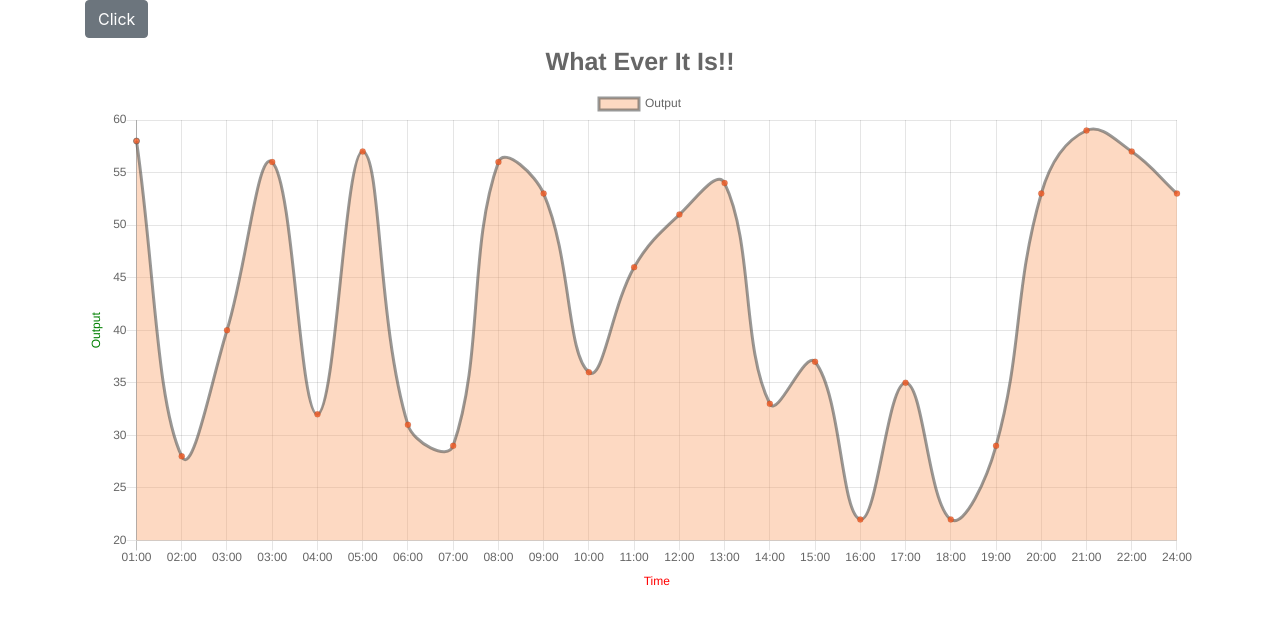
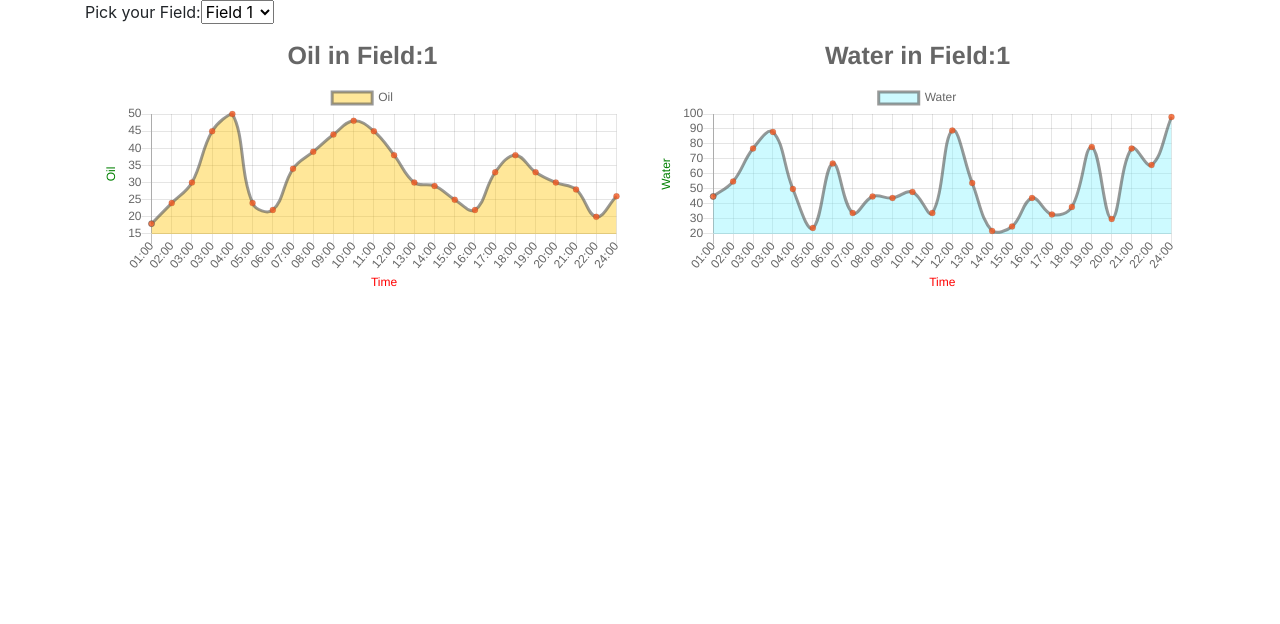
Before and after one commit to sidsb/ongc, a React (Create React App) app: page / in a window 1280 px wide. Shown: the top 624 px of the page. Built offline with nearby package versions, Linux system fonts and the light colour scheme.

Commit message:
added two fields in a parent component and data changes by dropdown

```diff
--- a/package.json
+++ b/package.json
@@ -9,6 +9,7 @@
     "axios": "^0.19.2",
     "bootstrap": "^4.5.0",
     "chart.js": "^2.9.3",
+    "popper.js": "^1.16.1",
     "react": "^16.13.1",
     "react-bootstrap": "^1.0.1",
     "react-chartjs-2": "^2.9.0",
--- a/src/App.js
+++ b/src/App.js
@@ -1,6 +1,6 @@
 import React, { Component } from 'react';
 import './App.css';
-import Chart from './components/chart2';
+import Main from './components/MainComponent';
 import 'bootstrap/dist/css/bootstrap.min.css';
 
 class App extends Component {
@@ -16,7 +16,7 @@ class App extends Component {
 
   render() {
     return (
-      <Chart />
+      <Main />
     );
   }
 }
--- /dev/null
+++ b/src/components/MainComponent.js
@@ -0,0 +1,31 @@
+import React, { Component } from 'react';
+import Chart from './chart';
+
+export default class Main extends React.Component {
+    constructor(props) {
+        super(props);
+        this.state = { value: '0' };
+
+        this.handleChange = this.handleChange.bind(this);
+    }
+
+    handleChange(event) {
+        this.setState({ value: event.target.value });
+    }
+    render() {
+        return (
+            <div className="container">
+                <form>
+                    <label>
+                        Pick your Field:
+                        <select className="dropdown" value={this.state.value} onChange={this.handleChange}>
+                            <option value="0">Field 1</option>
+                            <option value="1">Field 2</option>
+                        </select>
+                    </label>
+                </form>
+                <Chart field={this.state.value} />
+            </div>
+        );
+    }
+}
--- a/src/components/chart.js
+++ b/src/components/chart.js
@@ -1,65 +1,45 @@
-import React, { Component } from 'react';
-import { Bar, Line, Pie } from 'react-chartjs-2';
-import 'bootstrap/dist/css/bootstrap.min.css';
-import '../index.css';
+import React, { Component } from 'react'
+import { Line } from 'react-chartjs-2';
 import db from '../data.json';
-import { Button } from 'reactstrap';
 
 export class Chart extends Component {
 
     constructor(props) {
         super(props)
         this.state = {
-            data: {
-                labels: db.labels,
-                datasets: [
-                    {
-                        label: "Output",
-                        backgroundColor: 'rgba(249, 161, 104 ,0.4)',
-                        borderColor: [
-                            'rgba(85, 85, 84 , 0.6)',
-                        ],
-                        pointBackgroundColor: 'rgba(244, 89, 33,0.8)',
-                        pointHoverBackgroundColor: 'rgba(241, 251, 25,0.9)',
-                        pointHoverRadius: '5',
-                        data: db.data
-                    }
-                ]
-            },
-
-        }
-        this.handleClick = this.handleClick.bind(this);
-    }
-
-
-    handleClick() {
-        let ndata = [];
-        for (let i = 1; i <= 24; ++i) {
-            let val = Math.floor(Math.random() * (60 - 20)) + 20;
-            ndata.push(val.toString(10));
-        }
-        console.log(ndata);
-
-
-
+        };
     }
 
 
     render() {
 
+        console.log(this.props.field);
+
+
         return (
-            <div className="container">
+            <div key={this.props.field} className="container">
                 <div className="row">
-                    <div className="col">
-
-                        <Button color="primary" onClick={this.handleClick}>Change Data</Button>
-                        <Line
-                            data={this.state.data}
+                    <div className="col-12 col-md-6">
+                        <Line data={{
+                            labels: db[parseInt(this.props.field)].labels,
+                            datasets: [{
+                                label: 'Oil',
+                                backgroundColor: 'rgba(255, 195, 0 ,0.4)',
+                                borderColor: [
+                                    'rgba(85, 85, 84 , 0.6)',
+                                ],
+                                pointBackgroundColor: 'rgba(244, 89, 33,0.8)',
+                                pointHoverBackgroundColor: 'rgba(241, 251, 25,0.9)',
+                                pointHoverRadius: '5',
+                                data: db[parseInt(this.props.field)].oil
+                            }
+                            ]
+                        }}
                             options={{
                                 responsive: true,
                                 title: {
                                     display: true,
-                                    text: "What Ever It Is!!",
+                                    text: "Oil in Field:" + (parseInt(this.props.field) + 1),
                                     fontSize: 25
                                 },
                                 scales: {
@@ -73,19 +53,61 @@ export class Chart extends Component {
                                     yAxes: [{
                                         scaleLabel: {
                                             display: true,
-                                            labelString: "Output",
+                                            labelString: "Oil",
                                             fontColor: "green"
                                         }
                                     }]
                                 },
-
+                            }}
+                        />
+                    </div>
+                    <div className="col-12 col-md-6">
+                        <Line data={{
+                            labels: db[parseInt(this.props.field)].labels,
+                            datasets: [{
+                                label: 'Water',
+                                backgroundColor: 'rgba(131, 243, 254 ,0.4)',
+                                borderColor: [
+                                    'rgba(85, 85, 84 , 0.6)',
+                                ],
+                                pointBackgroundColor: 'rgba(244, 89, 33,0.8)',
+                                pointHoverBackgroundColor: 'rgba(241, 251, 25,0.9)',
+                                pointHoverRadius: '5',
+                                data: db[parseInt(this.props.field)].water
+                            }
+                            ]
+                        }}
+                            options={{
+                                responsive: true,
+                                title: {
+                                    display: true,
+                                    text: "Water in Field:" + (parseInt(this.props.field) + 1),
+                                    fontSize: 25
+                                },
+                                scales: {
+                                    xAxes: [{
+                                        scaleLabel: {
+                                            display: true,
+                                            labelString: "Time",
+                                            fontColor: "red"
+                                        }
+                                    }],
+                                    yAxes: [{
+                                        scaleLabel: {
+                                            display: true,
+                                            labelString: "Water",
+                                            fontColor: "green"
+                                        }
+                                    }]
+                                },
                             }}
                         />
                     </div>
                 </div>
-            </div>
-        )
+            </div >
+        );
     }
 }
 
-export default Chart;
+
+export default Chart
--- a/src/components/chart2.js
+++ b/src/components/chart2.js
@@ -14,7 +14,7 @@ export default function Chart() {
             ndata.push(val.toString(10));
         }
         setChartData({
-            labels: db.labels,
+            labels: db[0].labels,
             datasets: [{
                 label: 'Output',
                 backgroundColor: 'rgba(249, 161, 104 ,0.4)',
@@ -24,7 +24,7 @@ export default function Chart() {
                 pointBackgroundColor: 'rgba(244, 89, 33,0.8)',
                 pointHoverBackgroundColor: 'rgba(241, 251, 25,0.9)',
                 pointHoverRadius: '5',
-                data: ndata
+                data: db[0].oil
             }
             ]
         })
--- a/src/data.json
+++ b/src/data.json
@@ -1,12 +1,35 @@
+[{
+        "labels": ["01:00", "02:00", "03:00", "03:00", "04:00", "05:00",
+            "06:00", "07:00", "08:00", "09:00", "10:00", "11:00",
+            "12:00", "13:00", "14:00", "15:00", "16:00", "17:00",
+            "18:00", "19:00", "20:00", "21:00", "22:00", "24:00"
+        ],
+        "oil": ["18", "24", "30", "45", "50", "24",
+            "22", "34", "39", "44", "48", "45",
+            "38", "30", "29", "25", "22", "33",
+            "38", "33", "30", "28", "20", "26"
+        ],
+        "water": ["45", "55", "77", "88", "50", "24",
+            "67", "34", "45", "44", "48", "34",
+            "89", "54", "22", "25", "44", "33",
+            "38", "78", "30", "77", "66", "98"
+        ]
+    },
     {
         "labels": ["01:00", "02:00", "03:00", "03:00", "04:00", "05:00",
             "06:00", "07:00", "08:00", "09:00", "10:00", "11:00",
             "12:00", "13:00", "14:00", "15:00", "16:00", "17:00",
             "18:00", "19:00", "20:00", "21:00", "22:00", "24:00"
         ],
-    "data": ["18", "24", "30", "45", "50", "24",
-        "22", "34", "39", "44", "48", "45",
-        "38", "30", "29", "25", "22", "33",
-        "38", "33", "30", "28", "20", "26"
+        "oil": ["78", "22", "54", "44", "33", "34",
+            "44", "66", "88", "44", "48", "45",
+            "38", "34", "56", "25", "77", "33",
+            "38", "23", "55", "28", "66", "26"
+        ],
+        "water": ["19", "44", "30", "45", "77", "24",
+            "33", "34", "66", "44", "56", "45",
+            "38", "55", "29", "25", "22", "22",
+            "38", "22", "30", "77", "56", "45"
         ]
     }
+]
```
Lines whose indentation alone changed are shown as unchanged.
